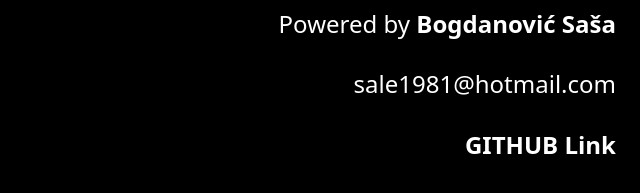
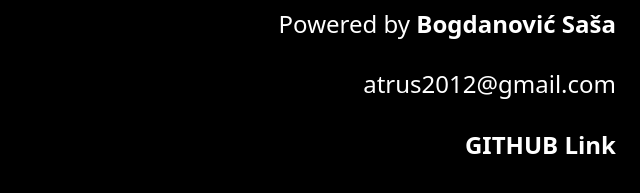
Before and after one commit to sale19/Webshop, a website: page details.html in a window 1280 px wide. Shown: the part 347-540 px from the top of the page, 640-1280 px from the left. Drawn offline with nearby package versions, Linux system fonts and the light colour scheme; no server answers.

Commit message:
First commit

```diff
--- a/details.html
+++ b/details.html
@@ -155,7 +155,7 @@ function signOutUser() {
             <div class="footer-column-2">
                 <h4>Powered by <strong>Bogdanović Saša</strong></h4>
                 <br>
-                <h4>sale1981@hotmail.com</h4>
+                <h4>atrus2012@gmail.com</h4>
                 <br>
                 <h4><a href="https://github.com/sale19/Webshop">GITHUB Link</a></h4>
             </div>
```
Also changed, not shown: index.html (+1 -1 lines).
